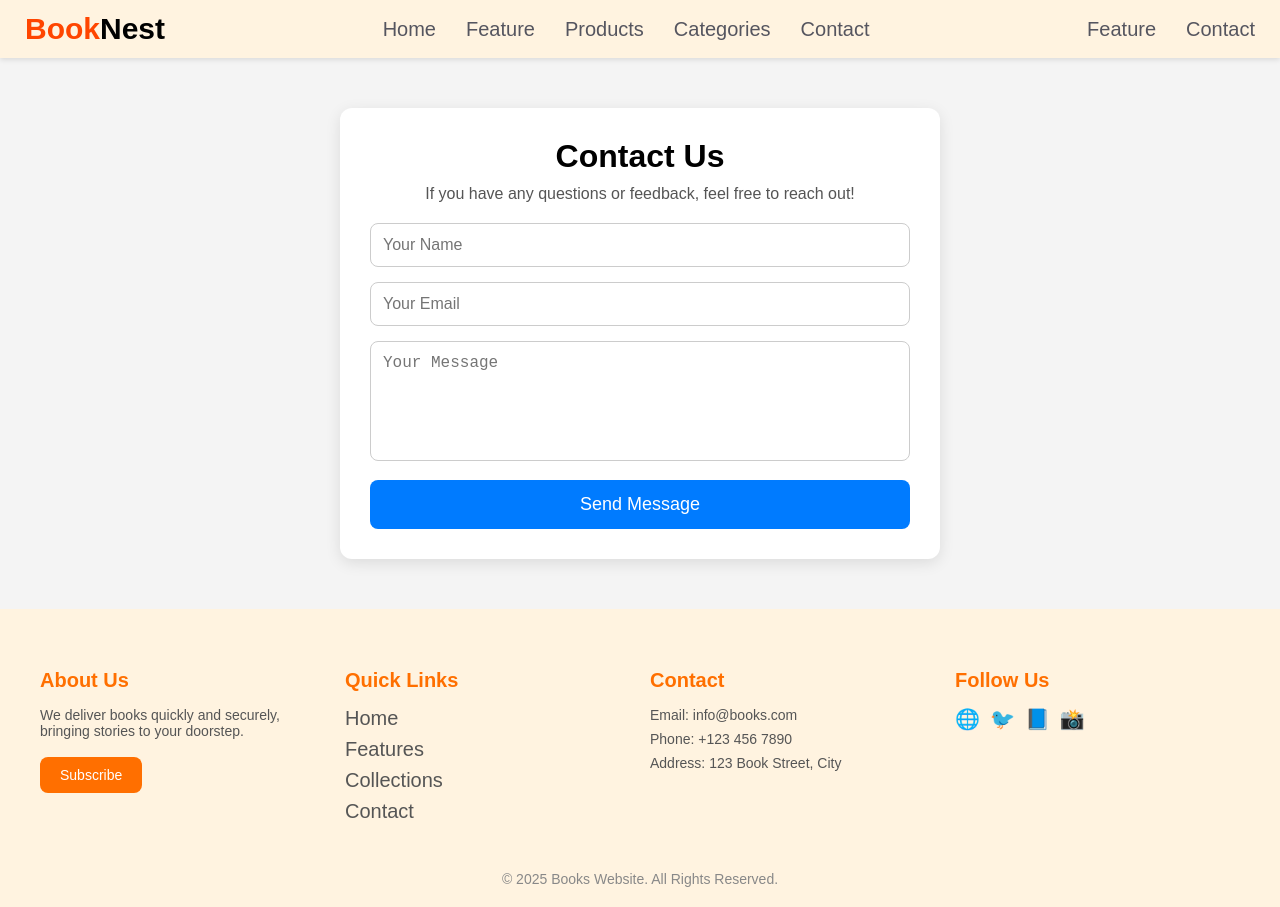
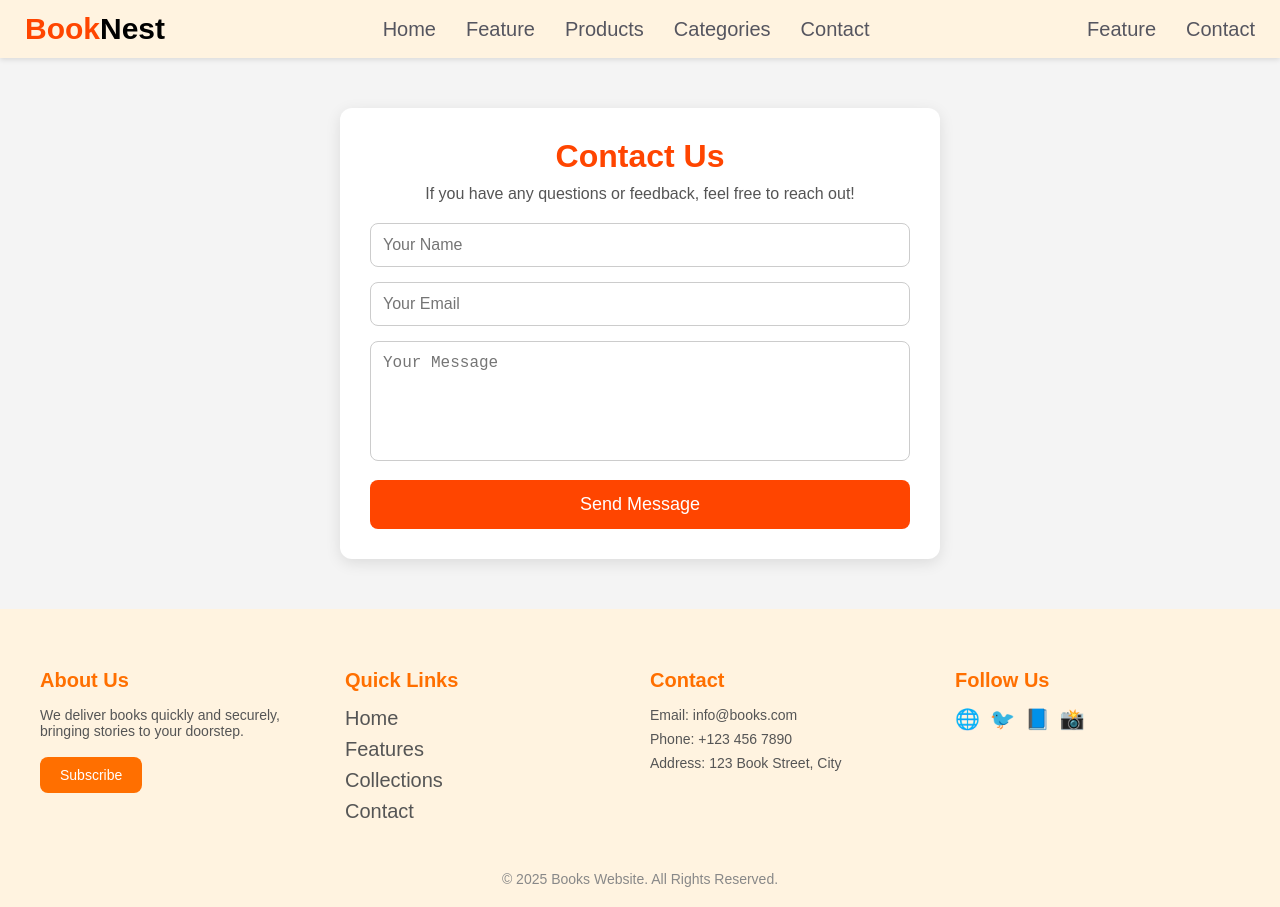
Before and after one commit to AmirMajeed4905/bookNest, a React (Vite) app in the folder frontend/: page /contact in a window 1280 px wide. Built offline with nearby package versions, Linux system fonts and the light colour scheme.

Commit message:
contact compnent...

```diff
--- a/frontend/src/components/Contact.css
+++ b/frontend/src/components/Contact.css
@@ -11,6 +11,8 @@
 .contact-container h1 {
   margin-bottom: 10px;
   font-size: 32px;
+  color: orangered;
+
 }
 
 .contact-container p {
@@ -32,8 +34,8 @@
 
 .contact-form input:focus,
 .contact-form textarea:focus {
-  border-color: #007bff;
-  box-shadow: 0 0 3px rgba(0,123,255,0.5);
+  border-color: orangered;
+  box-shadow: 0 0 3px rgb(255, 111, 0);
 }
 
 .contact-form textarea {
@@ -44,7 +46,7 @@
 .contact-form button {
   width: 100%;
   padding: 14px;
-  background: #007bff;
+  background: orangered;
   border: none;
   color: white;
   font-size: 18px;
@@ -54,5 +56,5 @@
 }
 
 .contact-form button:hover {
-  background: #0056b3;
+  background: rgba(255, 68, 0, 0.781) ;
 }
```
